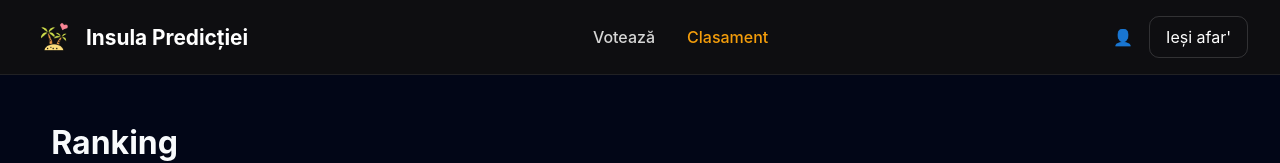
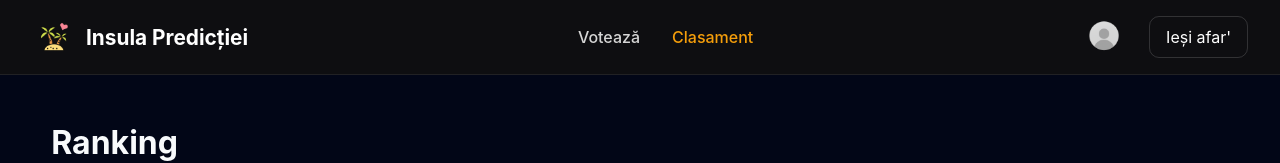
Before and after one commit to iRonic94/ii-predict, a React (Vite) app in the folder frontend/: page /ranking in a window 1280 px wide. Shown: the top 163 px of the page. Built offline with nearby package versions, Linux system fonts and the light colour scheme; no server answers; the database is empty.

Commit message:
update navbar ui small change for the admin
-adding avatar to the user, showing the user google avatar or for now a placeholder

```diff
--- a/frontend/src/components/admin/EpisodeResults/EpisodeResults.jsx
+++ b/frontend/src/components/admin/EpisodeResults/EpisodeResults.jsx
@@ -136,9 +136,9 @@ function EpisodeResults({
                 }
                 onClick={handleValidate}
             >
-                {episode.validated
+                {/* {episode.validated
                     ? 'Already Validated'
-                    : 'Validate Episode'}
+                    : 'Validate Episode'} */}
             </Button>
 
         </section>
--- a/frontend/src/components/layout/Navbar/Navbar.jsx
+++ b/frontend/src/components/layout/Navbar/Navbar.jsx
@@ -1,5 +1,5 @@
 import { NavLink, useNavigate } from 'react-router-dom';
-
+import avatarPlaceholder from '../../../assets/ph_avatar.png';
 import './Navbar.scss';
 import logo from '../../../assets/iconIIpredict.png'
 
@@ -79,18 +79,20 @@ function Navbar() {
             </nav>
 
             <div className="navbar-user">
-
-                <span className="navbar-name">
-                    👤 {profile?.nickname}
+                <img
+                    src={profile?.avatar_url || avatarPlaceholder}
+                    alt={profile?.nickname}
+                    className="navbar-avatar"
+                />
+                <span>
+                    {profile?.nickname}
                 </span>
-
                 <button
                     className="logout-btn"
                     onClick={handleLogout}
                 >
                     Ieși afar'
                 </button>
-
             </div>
 
         </header>
--- a/frontend/src/components/layout/Navbar/Navbar.scss
+++ b/frontend/src/components/layout/Navbar/Navbar.scss
@@ -56,7 +56,24 @@
 .navbar-user {
     display: flex;
     align-items: center;
-    gap: 1rem;
+    gap: .75rem;
+    cursor: pointer;
+}
+
+.navbar-avatar {
+    width: 42px;
+    height: 42px;
+    object-fit: cover;
+    border-radius: 50%;
+    flex-shrink: 0;
+    transition: transform .25s ease, box-shadow .25s ease;
+}
+
+.navbar-user span {
+    font-size: .95rem;
+    font-weight: 600;
+    color: #fff;
+    white-space: nowrap;
 }
 
 .navbar-name {
@@ -78,3 +95,17 @@
     border-color: $primary;
     color: $primary;
 }
+
+
+@media(max-width:768px) {
+
+    .navbar-avatar {
+        width: 36px;
+        height: 36px;
+    }
+
+    .navbar-user span {
+        display: none;
+    }
+
+}
--- a/frontend/src/services/profileService.js
+++ b/frontend/src/services/profileService.js
@@ -19,6 +19,10 @@ export async function upsertProfile(user) {
         id: user.id,
         email: user.email,
         nickname,
+        avatar_url:
+            user.user_metadata.avatar_url ??
+            user.user_metadata.picture ??
+            null,
         total_points: 0,
     };
 
```
Also changed, not shown: frontend/src/assets/ph_avatar.png (added), frontend/src/assets/placeholder_avatar.png (added).
